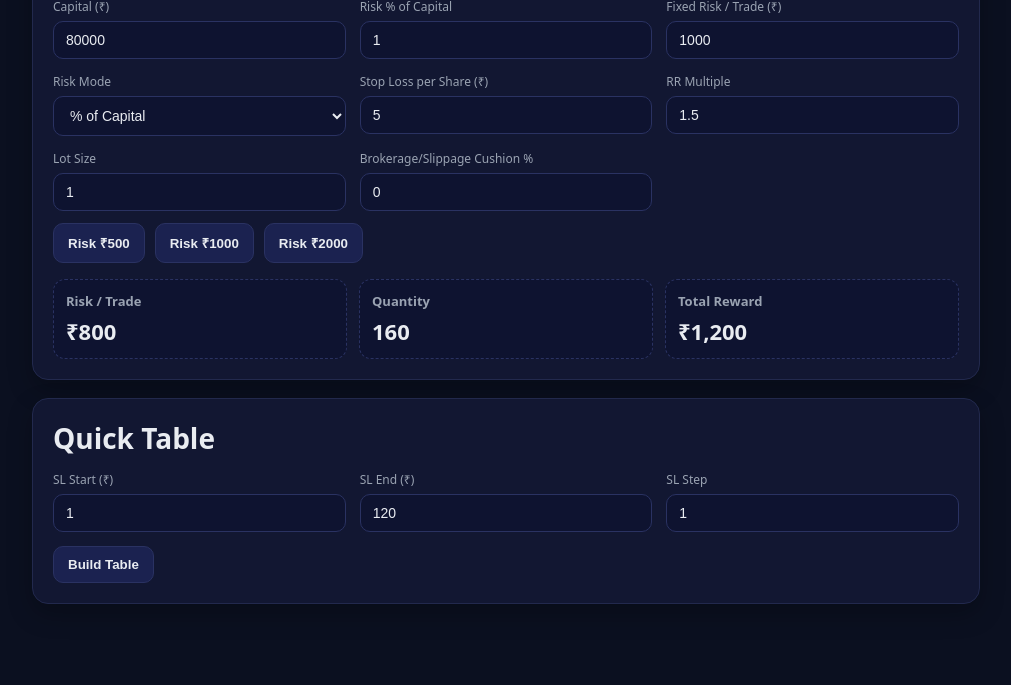
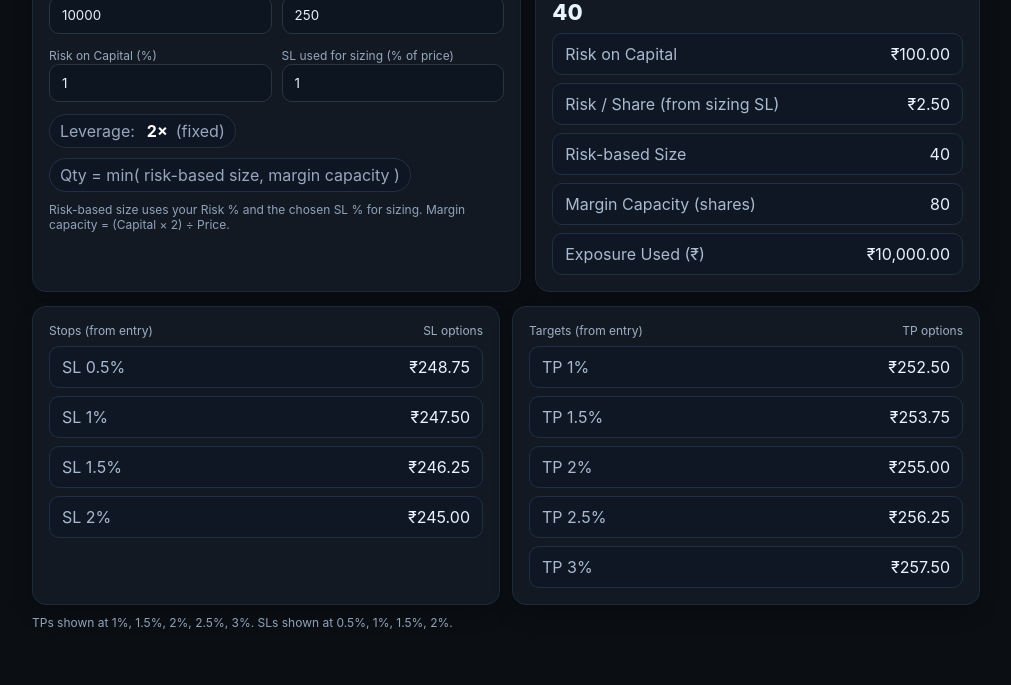
Before and after one commit to sujitkurup/Positionsize, a plain HTML site: page index.html in a window 1280 px wide. Shown: the part 115-800 px from the top of the page, without its empty margins (134-1145 px from the left). Drawn offline with Linux system fonts and the light colour scheme.

Commit message:
Update index.html

```diff
--- a/index.html
+++ b/index.html
@@ -1,173 +1,198 @@
-<!DOCTYPE html>
+<!doctype html>
 <html lang="en">
 <head>
-  <meta charset="utf-8" />
-  <meta name="viewport" content="width=device-width, initial-scale=1" />
-  <title>Risk-Based Quantity Calculator</title>
-  <style>
-    :root { --bg:#0b1020; --card:#121732; --ink:#e9ecf1; --muted:#9aa3b2; --accent:#6ae3ff; }
-    * { box-sizing: border-box; }
-    body { margin:0; font-family: system-ui,-apple-system,Segoe UI,Roboto,Ubuntu,Inter,sans-serif; background:var(--bg); color:var(--ink); }
-    .wrap { max-width: 980px; margin: 24px auto; padding: 16px; }
-    .card { background: var(--card); border: 1px solid #22294d; border-radius: 16px; padding: 20px; box-shadow: 0 10px 24px rgba(0,0,0,.25); }
-    h1 { font-size: clamp(22px, 3vw, 28px); margin: 0 0 14px; }
-    p.hint { color: var(--muted); margin: 0 0 16px; }
-    .grid { display:grid; grid-template-columns: repeat(auto-fit,minmax(230px,1fr)); gap:14px; }
-    label { display:block; font-size: 12px; color: var(--muted); margin-bottom:6px; }
-    input, select { width:100%; background:#0e1330; color:var(--ink); border:1px solid #2a3262; border-radius:10px; padding:10px 12px; outline:none; font-size:14px; }
-    input:focus { border-color: var(--accent); box-shadow: 0 0 0 3px rgba(106,227,255,.15); }
-    .btns { display:flex; gap:10px; flex-wrap:wrap; }
-    button { background:#1b2250; color:var(--ink); border:1px solid #2a3262; border-radius:10px; padding:10px 14px; cursor:pointer; font-weight:600; }
-    button:hover { border-color: var(--accent); }
-    .out { display:grid; grid-template-columns: repeat(auto-fit,minmax(220px,1fr)); gap:12px; margin-top:16px; }
-    .kpi { background:#0e1330; border:1px dashed #2a3262; border-radius:12px; padding:12px; }
-    .kpi h3 { margin:0; font-size:13px; color:var(--muted); }
-    .kpi div { font-size:22px; font-weight:800; margin-top:6px; }
-    .table-wrap { margin-top:18px; overflow:auto; border:1px solid #20285a; border-radius:12px; }
-    table { width:100%; border-collapse: collapse; }
-    th, td { padding:10px 12px; text-align:right; border-bottom:1px solid #1c2350; }
-    th { position:sticky; top:0; background:#121944; text-align:center; }
-    td:first-child, th:first-child { text-align:center; }
-    .muted { color: var(--muted); }
-  </style>
+<meta charset="utf-8"/>
+<meta name="viewport" content="width=device-width,initial-scale=1"/>
+<title>V&S Intraday Postion Size Calculator</title>
+<style>
+  :root{
+    --bg:#0b0f14; --panel:#121923; --ink:#e9f2ff; --muted:#97a7bd;
+    --accent:#22d3ee; --ok:#4ade80; --warn:#f97316; --line:#1e2a39;
+  }
+  *{box-sizing:border-box;font-family:Inter,system-ui,Segoe UI,Roboto,Arial,sans-serif}
+  body{margin:0;background:#0b0f14;color:var(--ink)}
+  .wrap{max-width:980px;margin:28px auto;padding:0 16px}
+  h1{margin:0 0 12px;font-weight:800;font-size:clamp(18px,2.6vw,28px)}
+  .grid{display:grid;gap:14px}
+  @media (min-width:880px){ .grid{grid-template-columns:1.1fr 1fr} }
+  .card{background:var(--panel);border:1px solid var(--line);border-radius:14px;padding:16px;box-shadow:0 10px 18px rgba(0,0,0,.25)}
+  .row{display:grid;grid-template-columns:1fr 1fr;gap:10px}
+  label{font-size:12px;color:var(--muted)}
+  input,select{width:100%;padding:10px 12px;border-radius:10px;border:1px solid #2a3543;background:#0c1520;color:var(--ink);outline:none}
+  input:focus,select:focus{border-color:var(--accent);box-shadow:0 0 0 3px rgba(34,211,238,.18)}
+  .pill{display:inline-flex;gap:8px;align-items:center;background:#0e1623;border:1px solid #243042;border-radius:999px;padding:6px 10px;color:var(--muted)}
+  .big{font-size:22px;font-weight:800}
+  .sub{color:#9fb0c6;font-size:12px}
+  .two{display:grid;grid-template-columns:1fr 1fr;gap:12px}
+  .list{display:grid;gap:8px}
+  .item{display:flex;align-items:center;justify-content:space-between;background:#0f1724;border:1px solid #203044;border-radius:10px;padding:10px 12px}
+  .item span:first-child{color:#a9bacf}
+  .ok{color:var(--ok)}
+  .warn{color:var(--warn)}
+  .footer{margin-top:10px;color:#90a3bb;font-size:12px}
+  .titleRow{display:flex;align-items:center;justify-content:space-between;margin-bottom:8px}
+</style>
 </head>
 <body>
-  <div class="wrap">
+<div class="wrap">
+  <h1>V&amp;S Intraday Postion Size Calculator</h1>
+
+  <div class="grid">
+    <!-- Inputs -->
     <div class="card">
-      <h1>Risk-Based Quantity Calculator</h1>
-      <div class="grid">
+      <div class="row">
         <div>
-          <label for="capital">Capital (₹)</label>
-          <input id="capital" type="number" value="80000" />
+          <label>Capital (₹)</label>
+          <input id="capital" type="number" min="0" step="100" value="10000">
         </div>
         <div>
-          <label for="riskPct">Risk % of Capital</label>
-          <input id="riskPct" type="number" step="0.1" value="1" />
+          <label>Stock Price / Entry (₹)</label>
+          <input id="price" type="number" min="0" step="0.05" value="250">
+        </div>
+      </div>
+
+      <div class="row" style="margin-top:10px">
+        <div>
+          <label>Risk on Capital (%)</label>
+          <input id="riskPct" type="number" min="0" step="0.1" value="1">
         </div>
         <div>
-          <label for="riskFixed">Fixed Risk / Trade (₹)</label>
-          <input id="riskFixed" type="number" value="1000" />
-        </div>
-        <div>
-          <label for="mode">Risk Mode</label>
-          <select id="mode">
-            <option value="pct">% of Capital</option>
-            <option value="fixed">Fixed ₹</option>
-          </select>
-        </div>
-        <div>
-          <label for="stop">Stop Loss per Share (₹)</label>
-          <input id="stop" type="number" value="5" />
-        </div>
-        <div>
-          <label for="rr">RR Multiple</label>
-          <input id="rr" type="number" step="0.1" value="1.5" />
-        </div>
-        <div>
-          <label for="lot">Lot Size</label>
-          <input id="lot" type="number" value="1" />
-        </div>
-        <div>
-          <label for="cushion">Brokerage/Slippage Cushion %</label>
-          <input id="cushion" type="number" step="0.1" value="0" />
+          <label>SL used for sizing (% of price)</label>
+          <input id="slSizePct" type="number" min="0.01" step="0.1" value="1">
         </div>
       </div>
-      <div class="btns" style="margin-top:12px">
-        <button data-risk="500">Risk ₹500</button>
-        <button data-risk="1000">Risk ₹1000</button>
-        <button data-risk="2000">Risk ₹2000</button>
+
+      <div style="margin-top:12px;display:flex;gap:10px;flex-wrap:wrap">
+        <span class="pill">Leverage: <b style="color:#fff;margin-left:4px">2×</b> (fixed)</span>
+        <span class="pill">Qty = min( risk-based size, margin capacity )</span>
       </div>
-      <div class="out">
-        <div class="kpi"><h3>Risk / Trade</h3><div id="riskOut">—</div></div>
-        <div class="kpi"><h3>Quantity</h3><div id="qtyOut">—</div></div>
-        <div class="kpi"><h3>Total Reward</h3><div id="rewardOut">—</div></div>
-      </div>
+
+      <div class="footer">Risk-based size uses your Risk % and the chosen SL % for sizing. Margin capacity = (Capital × 2) ÷ Price.</div>
     </div>
 
-    <div class="card" style="margin-top:18px">
-      <h1>Quick Table</h1>
-      <div class="grid">
-        <div>
-          <label for="slFrom">SL Start (₹)</label>
-          <input id="slFrom" type="number" value="1" />
-        </div>
-        <div>
-          <label for="slTo">SL End (₹)</label>
-          <input id="slTo" type="number" value="120" />
-        </div>
-        <div>
-          <label for="slStep">SL Step</label>
-          <input id="slStep" type="number" value="1" />
-        </div>
-        <div style="align-self:end">
-          <button id="build">Build Table</button>
-        </div>
+    <!-- Summary -->
+    <div class="card">
+      <div class="titleRow">
+        <div class="sub">Quantity according to risk</div>
+        <div class="sub">auto-updates</div>
       </div>
-      <div class="table-wrap" style="display:none" id="tblWrap">
-        <table id="tbl">
-          <thead>
-            <tr><th>STOP LOSS (₹)</th><th>QUANTITY</th><th>REWARD / SHARE (₹)</th><th>TOTAL REWARD (₹)</th></tr>
-          </thead>
-          <tbody></tbody>
-        </table>
+      <div id="qty" class="big">—</div>
+      <div style="margin-top:8px" class="list">
+        <div class="item"><span>Risk on Capital</span> <span id="riskCap">—</span></div>
+        <div class="item"><span>Risk / Share (from sizing SL)</span> <span id="riskPerShare">—</span></div>
+        <div class="item"><span>Risk-based Size</span> <span id="riskSize">—</span></div>
+        <div class="item"><span>Margin Capacity (shares)</span> <span id="marginCap">—</span></div>
+        <div class="item"><span>Exposure Used (₹)</span> <span id="exposureUsed">—</span></div>
       </div>
     </div>
   </div>
 
-  <script>
-    const $ = id => document.getElementById(id);
-    const fmt = n => isFinite(n) ? new Intl.NumberFormat('en-IN', { maximumFractionDigits: 0 }).format(n) : '—';
-    const money = n => isFinite(n) ? new Intl.NumberFormat('en-IN', { style:'currency', currency:'INR', maximumFractionDigits: 0 }).format(n) : '—';
+  <!-- SL & TP columns -->
+  <div class="two" style="margin-top:14px">
+    <div class="card">
+      <div class="titleRow">
+        <div class="sub">Stops (from entry)</div>
+        <div class="sub">SL options</div>
+      </div>
+      <div id="slList" class="list"></div>
+    </div>
+    <div class="card">
+      <div class="titleRow">
+        <div class="sub">Targets (from entry)</div>
+        <div class="sub">TP options</div>
+      </div>
+      <div id="tpList" class="list"></div>
+    </div>
+  </div>
 
-    const els = {
-      capital: $('capital'), riskPct: $('riskPct'), riskFixed: $('riskFixed'), mode: $('mode'),
-      stop: $('stop'), rr: $('rr'), lot: $('lot'), cushion: $('cushion'),
-      riskOut: $('riskOut'), qtyOut: $('qtyOut'), rewardOut: $('rewardOut'),
-      slFrom: $('slFrom'), slTo: $('slTo'), slStep: $('slStep'), tbl: $('tbl'), tblWrap: $('tblWrap')
-    };
+  <div class="footer">TPs shown at 1%, 1.5%, 2%, 2.5%, 3%. SLs shown at 0.5%, 1%, 1.5%, 2%.</div>
+</div>
 
-    function computeRisk() {
-      const cap = +els.capital.value || 0;
-      const pct = +els.riskPct.value || 0;
-      const fixed = +els.riskFixed.value || 0;
-      return els.mode.value === 'pct' ? cap * (pct/100) : fixed;
+<script>
+(function(){
+  // ----- constants -----
+  var LEVERAGE = 2;                 // fixed as requested
+  var SL_OPTS = [0.5, 1, 1.5, 2];   // % of price (left column)
+  var TP_OPTS = [1, 1.5, 2, 2.5, 3];// % of price (right column)
+
+  // ----- helpers -----
+  function byId(id){ return document.getElementById(id); }
+  function inr(n){
+    if (!isFinite(n)) return '—';
+    try {
+      return new Intl.NumberFormat('en-IN',{style:'currency',currency:'INR',maximumFractionDigits:2}).format(n);
+    }catch(e){
+      return '₹ ' + (Math.round(n*100)/100).toLocaleString();
     }
+  }
 
-    function compute() {
-      const risk = computeRisk();
-      const cushion = Math.max(0, Math.min(100, +els.cushion.value || 0));
-      const effRisk = risk * (1 - cushion/100);
-      const stop = +els.stop.value || 0;
-      const lot = Math.max(1, Math.floor(+els.lot.value || 1));
-      let qty = stop > 0 ? Math.floor((effRisk / stop) / lot) * lot : 0;
-      const rewardShare = stop * (+els.rr.value || 0);
-      const totalReward = qty * rewardShare;
-      els.riskOut.textContent = money(risk);
-      els.qtyOut.textContent = fmt(qty);
-      els.rewardOut.textContent = money(totalReward);
+  // ----- dom -----
+  var elCap   = byId('capital');
+  var elPx    = byId('price');
+  var elRisk  = byId('riskPct');
+  var elSLsiz = byId('slSizePct');
+
+  var outQty  = byId('qty');
+  var outRiskCap = byId('riskCap');
+  var outRPS     = byId('riskPerShare');
+  var outRiskSz  = byId('riskSize');
+  var outMargin  = byId('marginCap');
+  var outExpo    = byId('exposureUsed');
+
+  var slList = byId('slList');
+  var tpList = byId('tpList');
+
+  function calc(){
+    var capital = parseFloat(elCap.value);
+    var price   = parseFloat(elPx.value);
+    var riskPct = Math.max(0, parseFloat(elRisk.value));
+    var slSize  = Math.max(0.01, parseFloat(elSLsiz.value)); // % used for sizing
+
+    if (!isFinite(capital) || !isFinite(price) || price<=0){ return; }
+
+    var riskOnCap   = capital * (riskPct/100);
+    var rps         = price * (slSize/100);          // risk/share from sizing SL
+    var riskSize    = rps>0 ? Math.floor(riskOnCap / rps) : 0;
+    var marginCap   = Math.floor((capital * LEVERAGE) / price);
+    var finalSize   = Math.min(riskSize, marginCap);
+    var exposure    = finalSize * price;
+
+    // summary
+    outQty.textContent     = String(finalSize);
+    outRiskCap.textContent = inr(riskOnCap);
+    outRPS.textContent     = inr(rps);
+    outRiskSz.textContent  = String(riskSize);
+    outMargin.textContent  = String(marginCap);
+    outExpo.textContent    = inr(exposure);
+
+    // SL column
+    var slHTML = '';
+    for (var i=0;i<SL_OPTS.length;i++){
+      var p = SL_OPTS[i]/100;
+      var slPrice = price*(1-p); // long side; mirror for shorts if needed
+      slHTML += '<div class="item"><span>SL '+SL_OPTS[i]+'%</span><span>'+inr(slPrice)+'</span></div>';
     }
+    slList.innerHTML = slHTML;
 
-    document.querySelectorAll('input, select').forEach(x=> x.addEventListener('input', compute));
-    document.addEventListener('DOMContentLoaded', compute);
-    document.querySelectorAll('button[data-risk]').forEach(btn => {
-      btn.addEventListener('click', ()=>{ els.mode.value='fixed'; els.riskFixed.value = btn.dataset.risk; compute(); });
-    });
+    // TP column
+    var tpHTML = '';
+    for (var j=0;j<TP_OPTS.length;j++){
+      var q = TP_OPTS[j]/100;
+      var tpPrice = price*(1+q);
+      tpHTML += '<div class="item"><span>TP '+TP_OPTS[j]+'%</span><span>'+inr(tpPrice)+'</span></div>';
+    }
+    tpList.innerHTML = tpHTML;
+  }
 
-    $('build').addEventListener('click', ()=>{
-      const from = +els.slFrom.value || 1; const to = +els.slTo.value || 120; const step = Math.max(1, +els.slStep.value || 1);
-      const body = els.tbl.querySelector('tbody'); body.innerHTML='';
-      const risk = computeRisk(); const cushion = Math.max(0, Math.min(100, +els.cushion.value || 0));
-      const effRisk = risk * (1 - cushion/100); const lot = Math.max(1, Math.floor(+els.lot.value || 1));
-      for (let sl = from; sl <= to; sl += step) {
-        const qty = Math.floor((effRisk / sl) / lot) * lot;
-        const rps = sl * (+els.rr.value || 0);
-        const totalR = qty * rps;
-        const tr = document.createElement('tr');
-        tr.innerHTML = `<td>${fmt(sl)}</td><td>${fmt(qty)}</td><td>${money(rps)}</td><td>${money(totalR)}</td>`;
-        body.appendChild(tr);
-      }
-      els.tblWrap.style.display = 'block';
-    });
-  </script>
+  ['input','change'].forEach(function(evt){
+    elCap.addEventListener(evt, calc);
+    elPx.addEventListener(evt, calc);
+    elRisk.addEventListener(evt, calc);
+    elSLsiz.addEventListener(evt, calc);
+  });
+  document.addEventListener('DOMContentLoaded', calc);
+  calc();
+})();
+</script>
 </body>
 </html>
```
